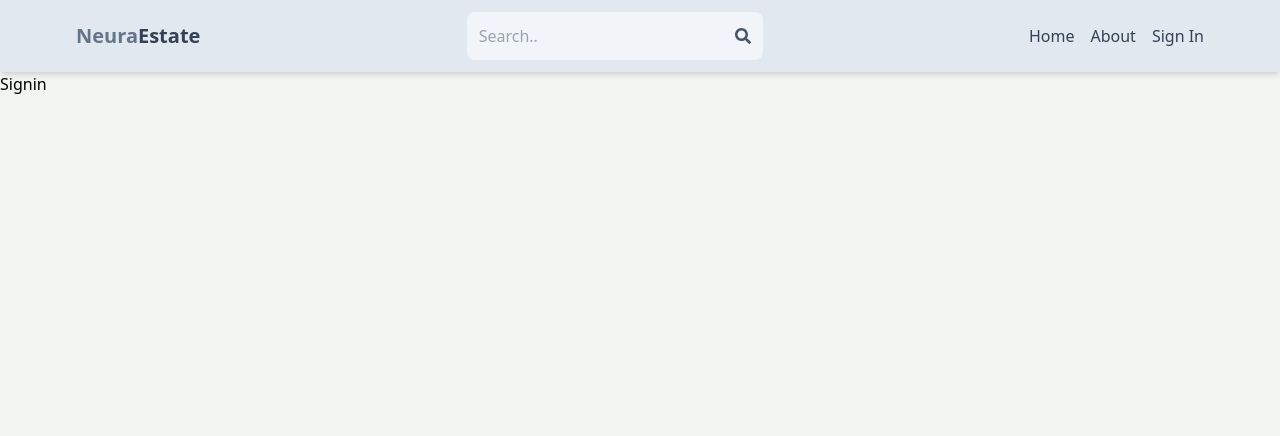
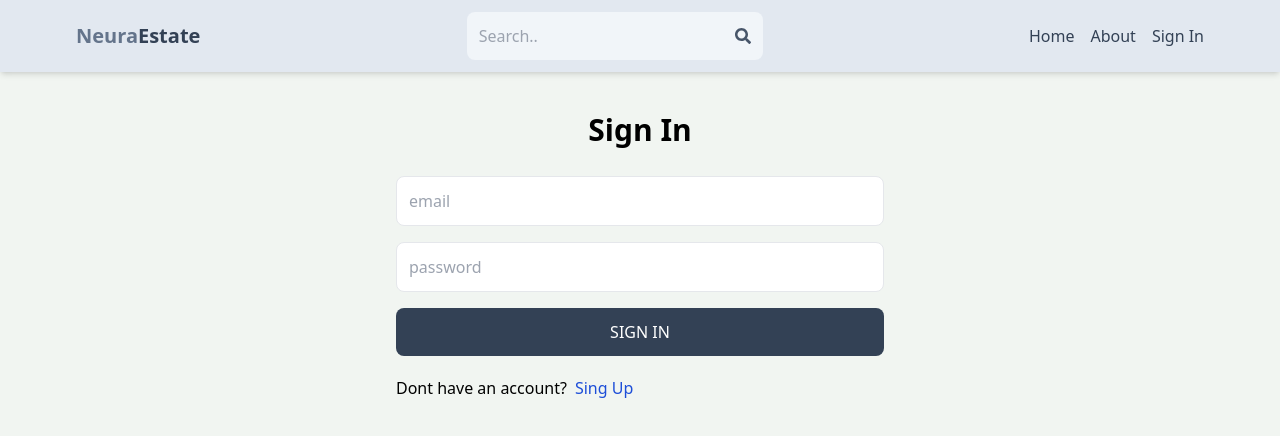
Before and after one commit to dinuone/RealState_App, a React (Vite) app in the folder client-app/: page /sign-in in a window 1280 px wide. Shown: the top 436 px of the page. Built offline with nearby package versions, Linux system fonts and the light colour scheme.

Commit message:
sigin in client side complete

```diff
--- a/client-app/src/Pages/SignIn.jsx
+++ b/client-app/src/Pages/SignIn.jsx
@@ -1,7 +1,86 @@
-import React from 'react'
+import React, { useState } from 'react'
+import { Link, useNavigate } from 'react-router-dom'
+import { ToastContainer, toast } from 'react-toastify';
+import 'react-toastify/dist/ReactToastify.css';
 
-export default function Signin() {
+export default function SignIn() {
+  const navigate = useNavigate();
+  const [formData, setFormData] = useState({})
+  const [error,setError] = useState(null)
+  const [loading,setLoading] = useState(false)
+
+  const notifyError = (err) =>{
+    toast.error(err, {
+      theme: "colored",
+      position: toast.POSITION.TOP_CENTER
+    });
+  }
+
+  const handleChange = (event) => {
+    setFormData({
+      ...formData,
+      [event.target.id]: event.target.value
+    });
+  }
+
+  const  handleSubmit = async (event)=>{
+
+    try{
+      event.preventDefault()
+      setLoading(true) //set loading to true
+
+      const response = await fetch('/api/auth/signin',{
+        method:'POST',
+        headers:{
+          'content-type': 'application/json',
+        },
+        body:JSON.stringify(formData)
+      })
+
+      const data = await response.json()
+      if(data.success === false) {
+        setError(data.message)
+        notifyError(data.message)
+        setLoading(false) //set loading to false
+        return
+      }
+
+      setLoading(false) //set loading to false
+      setError(null)
+      navigate('/')
+
+    }catch(err){
+      setLoading(false) //set
+      setError(err.message)
+      notifyError(data.message)
+    }
+
+
+
+  }
+
+
   return (
-    <div>Signin</div>
+    <div className='p-3 max-w-lg mx-auto'>
+      <h1 className='text-3xl text-center font-semibold my-7'>Sign In</h1>
+      <form className='flex flex-col gap-4' onSubmit={handleSubmit}>
+
+        <input type="email" placeholder='email' className='border p-3 rounded-lg' id="email"  onChange={handleChange}/>
+
+        <input type="password" placeholder='password' className='border p-3 rounded-lg' id="password"  onChange={handleChange}/>
+
+        <button disabled={loading} className='bg-slate-700 text-white p-3 rounded-lg uppercase hover:opacity-95 disabled:opacity-70'>
+          {loading ? 'Loading...' : 'Sign In'}
+        </button>
+      </form>
+
+      <div className='flex gap-2 mt-5'>
+        <p>Dont have an account?</p>
+        <Link to="/sign-up">
+          <span className='text-blue-700'>Sing Up</span>
+        </Link>
+      </div>
+      {error &&  <ToastContainer />}
+    </div>
   )
 }
```
